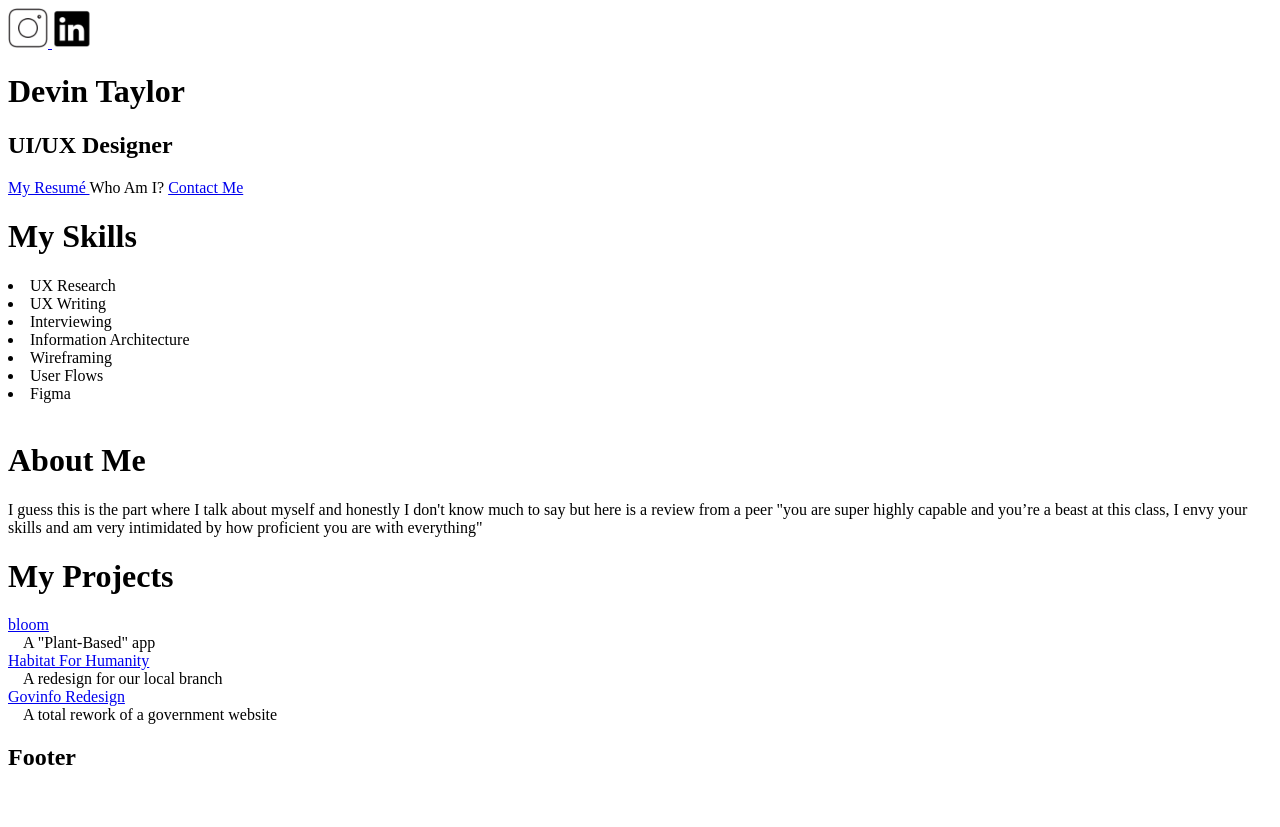
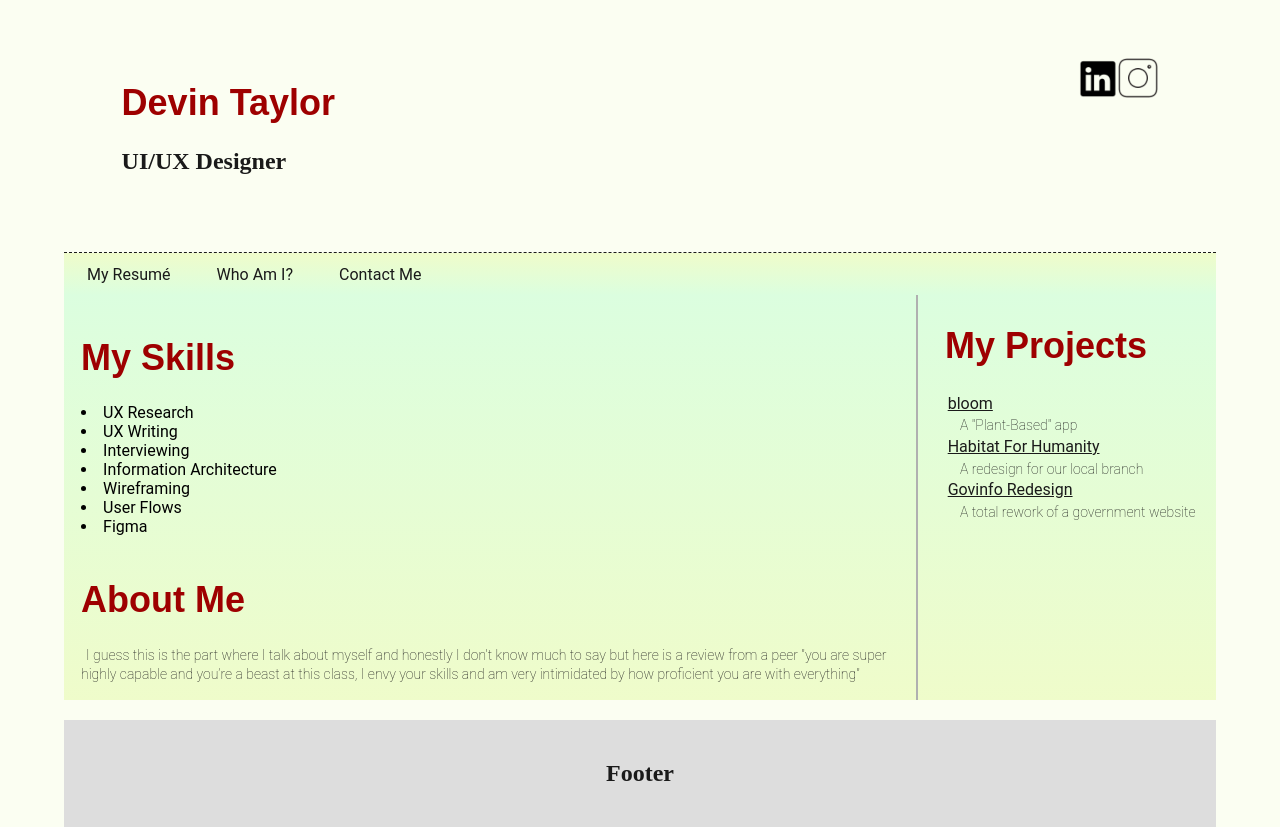
Before and after one commit to DevTay10/Front-End, a plain HTML site: page index.html in a window 1280 px wide. Before the commit the page ends 800 px from the top, so only its background shows below. Drawn offline with Linux system fonts and the light colour scheme.

Commit message:
file path

```diff
--- a/index.html
+++ b/index.html
@@ -8,7 +8,7 @@
         Module 17 Homework - Home Page
         </title>
 
-        <link href="Module17STYLE.css"type="text/css" rel="stylesheet">
+        <link href="Front-End/style.css" type="text/css" rel="stylesheet">
 
 
     </head>
```
